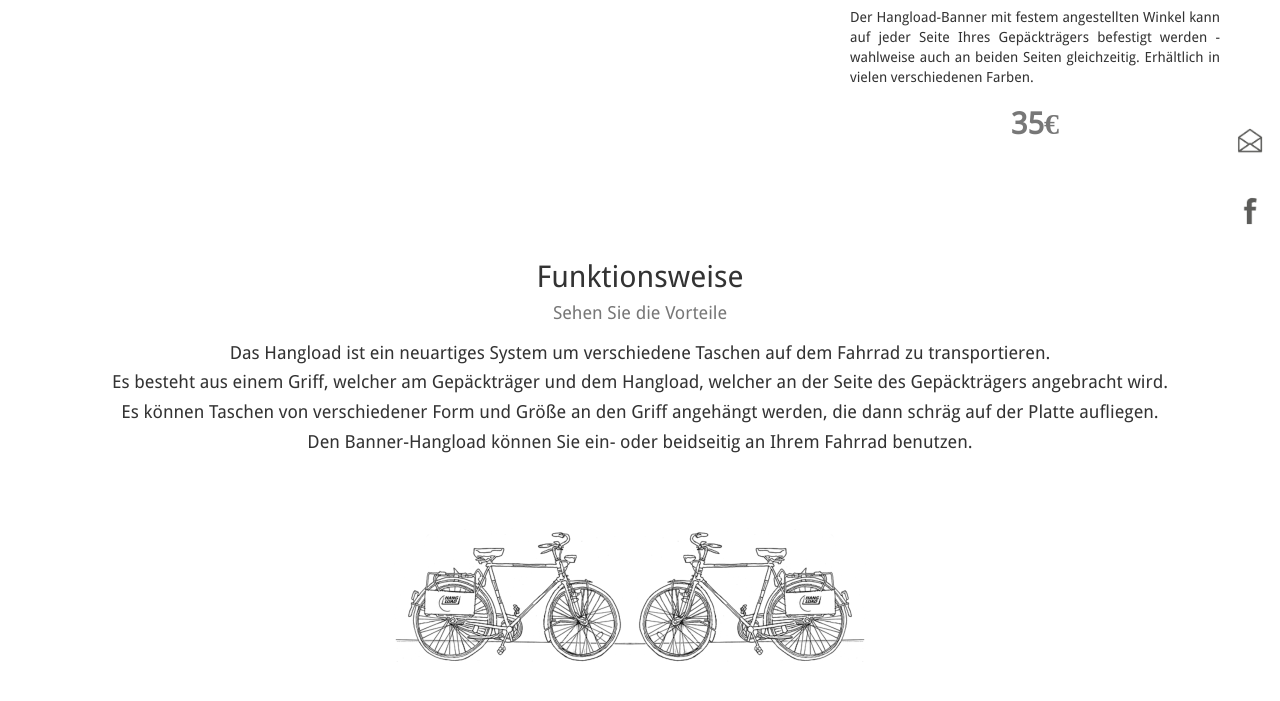
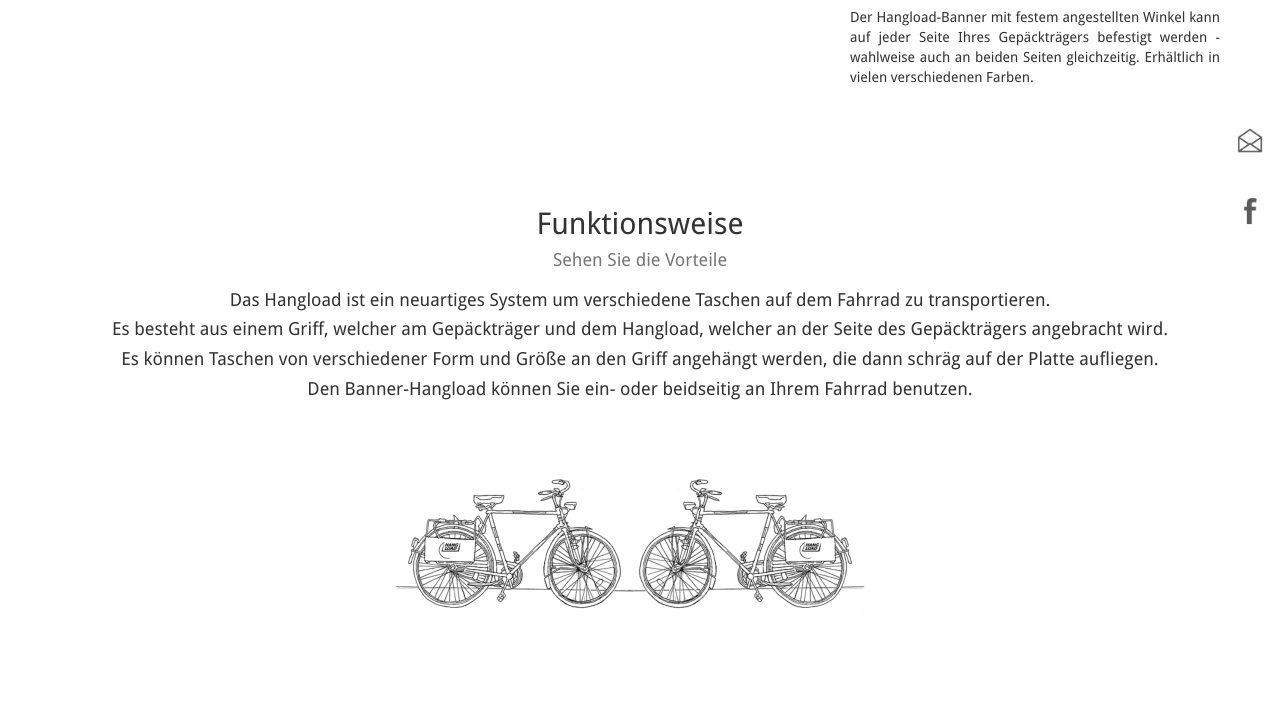
Before and after one commit to bodokaiser/hangload.com, a Jekyll site: the page built from de/index.html, in a window 1280 px wide and 900 px high, scrolled down 1255 px, cut to the strip 154-855 px from the top of the window. Built offline with Jekyll 4.4.1, drawn with Linux system fonts in a browser that asks for light colours; nearby versions of some CDN libraries; library files that are not in the unit come from our copies; Markdown is read by kramdown in place of the engine named in the settings.

Commit message:
Update index.html

```diff
--- a/de/index.html
+++ b/de/index.html
@@ -69,7 +69,6 @@
      <p class="text-justify">
    Der Hangload-Banner mit festem angestellten Winkel kann auf jeder Seite Ihres Gepäckträgers befestigt werden -
    wahlweise auch an beiden Seiten gleichzeitig. Erhältlich in vielen verschiedenen Farben.</p>
-   <h2 class="text-center"> <font color=”#800000”> <a href="/de/webshop/#order"> <strong> 35€ </strong>  </font> </a> </h2>
 
      </div>
    </div>
```
